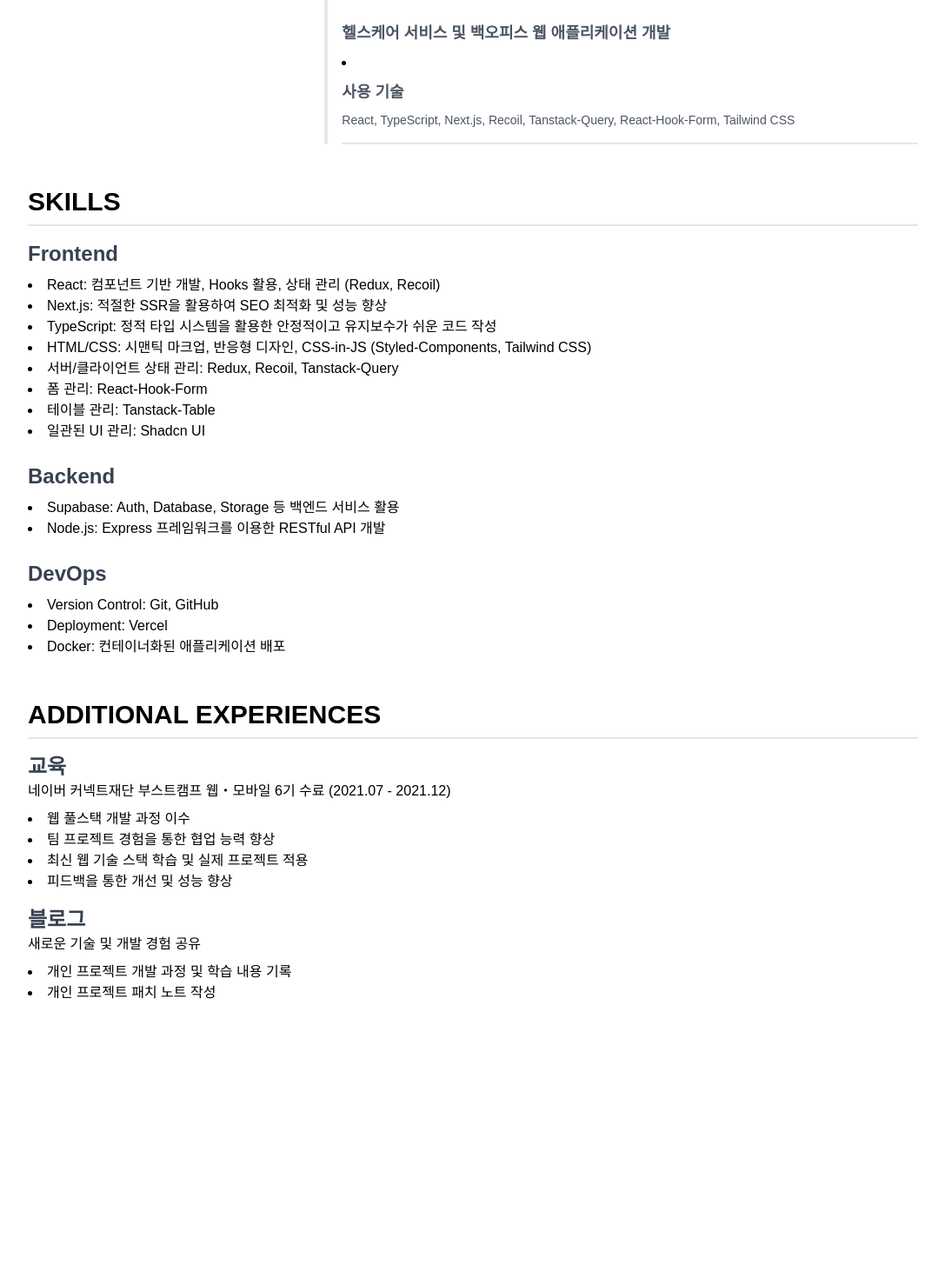
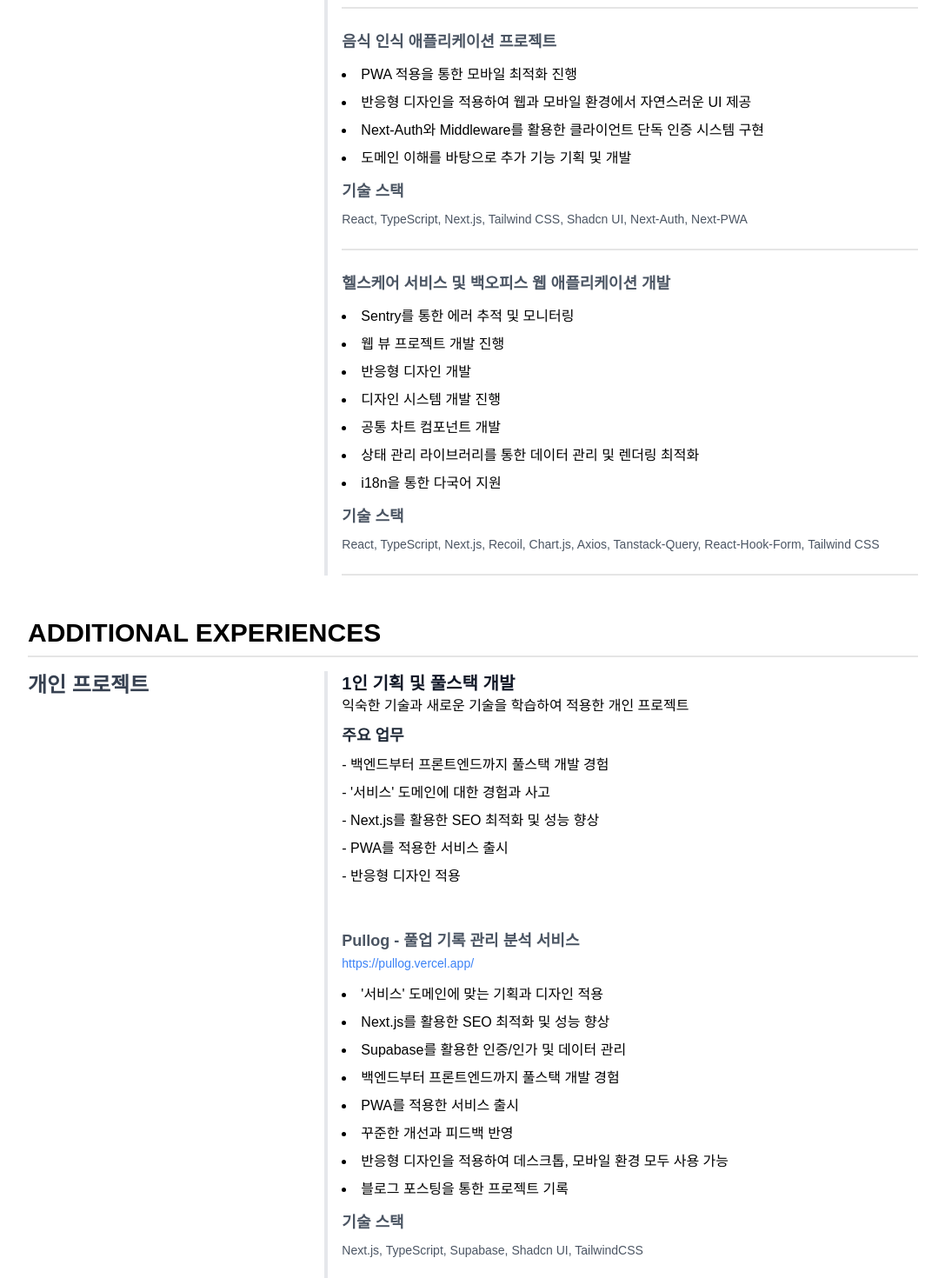
Before and after one commit to LeeKwang-min/kwangmin-portfolio, a Next.js app: page /resume in a window 1280 px wide. Shown: the part 1320-2790 px from the top of the page at 87% size, without its empty margins (96-1183 px from the left). Before the commit the page ends 2554 px from the top, so only its background shows below. Built offline with nearby package versions, Linux system fonts and the light colour scheme.

Commit message:
[수정] 내용 수정 및 스타일 변경

```diff
--- a/src/app/resume/_components/Experience/Experience.tsx
+++ b/src/app/resume/_components/Experience/Experience.tsx
@@ -17,52 +17,47 @@ const experienceList = [
     projects: [
       {
         title: "사내 서비스 통합 관리 백오피스 프로젝트",
-        tasks: [""],
+        tasks: [
+          "클라이언트 기획부터 디자인, 개발까지 주도하여 리딩",
+          "Debounce를 활용한 UI를 적용하여 성능 최적화 및 사용자 경험 개선",
+          "수작업으로 진행되던 프로세스를 로직/자동화하여 사용자 편의성 향상",
+          "실제 사용자의 피드백을 반영한 UX 개선 및 효율성 향상",
+          "A/B 테스트를 통해 사용자 효율성과 편의성 향상",
+          "실제 사용자와의 꾸준한 소통을 통한 요구사항의 이해와 개발 진행",
+        ],
         stacks: [
           "React, TypeScript, Next.js, Tanstack-Table, React-Hook-Form, Tailwind CSS, Shadcn UI",
         ],
       },
       {
         title: "음식 인식 애플리케이션 프로젝트",
-        tasks: [""],
+        tasks: [
+          "PWA 적용을 통한 모바일 최적화 진행",
+          "반응형 디자인을 적용하여 웹과 모바일 환경에서 자연스러운 UI 제공",
+          "Next-Auth와 Middleware를 활용한 클라이언트 단독 인증 시스템 구현",
+          "도메인 이해를 바탕으로 추가 기능 기획 및 개발",
+        ],
         stacks: [
-          "React, TypeScript, Next.js, Next-Auth, Next-PWA, Tailwind CSS, Shadcn UI",
+          "React, TypeScript, Next.js, Tailwind CSS, Shadcn UI, Next-Auth, Next-PWA",
         ],
       },
       {
         title: "헬스케어 서비스 및 백오피스 웹 애플리케이션 개발",
-        tasks: [""],
+        tasks: [
+          "Sentry를 통한 에러 추적 및 모니터링",
+          "웹 뷰 프로젝트 개발 진행",
+          "반응형 디자인 개발",
+          "디자인 시스템 개발 진행",
+          "공통 차트 컴포넌트 개발",
+          "상태 관리 라이브러리를 통한 데이터 관리 및 렌더링 최적화",
+          "i18n을 통한 다국어 지원",
+        ],
         stacks: [
-          "React, TypeScript, Next.js, Recoil, Tanstack-Query, React-Hook-Form, Tailwind CSS",
+          "React, TypeScript, Next.js, Recoil, Chart.js, Axios, Tanstack-Query, React-Hook-Form, Tailwind CSS",
         ],
       },
     ],
   },
-  // {
-  //   company: "개인 프로젝트",
-  //   position: "1인 기획 및 풀스택 개발",
-  //   period: "2023.03 - 2023.05",
-  //   description: "Next.js를 활용한 개인 블로그 플랫폼 개발",
-  //   tasks: [
-  //     "Next.js를 활용한 개인 블로그 플랫폼 개발",
-  //     "SSR을 활용한 SEO 최적화",
-  //     "마크다운 에디터 구현",
-  //     "댓글 시스템 개발",
-  //     "반응형 디자인 적용",
-  //   ],
-  //   projects: [
-  //     {
-  //       title: "서비스 관리 백오피스 프로젝트",
-  //       tasks: [
-  //         "Next.js를 활용한 개인 블로그 플랫폼 개발",
-  //         "SSR을 활용한 SEO 최적화",
-  //         "마크다운 에디터 구현",
-  //         "반응형 디자인 적용",
-  //       ],
-  //       stacks: ["Next.js, TypeScript, MongoDB, TailwindCSS"],
-  //     },
-  //   ],
-  // },
 ];
 
 function Experience() {
@@ -82,30 +77,30 @@ function Experience() {
             </div>
             <div className="w-full md:w-2/3 space-y-4">
               <div className="border-l-4 border-gray-200 pl-4">
-                <h4 className="text-xl font-semibold text-gray-700">
+                <h4 className="text-xl font-semibold text-gray-900">
                   {item.position}
                 </h4>
                 <p className="mb-2">{item.description}</p>
-                <h5 className="text-lg font-semibold text-gray-600 mb-2">
+                <h5 className="text-lg font-semibold text-gray-800 mb-2">
                   주요 업무
                 </h5>
-                <ul className="mb-2 flex flex-col gap-2">
+                <ul className="mb-2 flex flex-col gap-2 pb-4">
                   {item.tasks.map((task) => (
                     <li key={task}>{`- ${task}`}</li>
                   ))}
                 </ul>
                 {item.projects.map((project) => (
-                  <div key={project.title} className="mt-8 border-b-2 pb-4">
+                  <div key={project.title} className="border-b-2 py-6">
                     <h5 className="text-lg font-semibold text-gray-600 mb-2">
                       {project.title}
                     </h5>
-                    <ul className="list-disc list-inside mb-2">
+                    <ul className="list-disc list-inside mb-2 leading-8">
                       {project.tasks.map((task) => (
                         <li key={task}>{task}</li>
                       ))}
                     </ul>
                     <h5 className="text-lg font-semibold text-gray-600 mb-2">
-                      사용 기술
+                      기술 스택
                     </h5>
                     <p className="text-sm text-gray-600">
                       {project.stacks?.join(", ")}
--- /dev/null
+++ b/src/app/resume/_components/Experience/OtherExperience.tsx
@@ -0,0 +1,101 @@
+const othenExperienceList = [
+  {
+    company: "개인 프로젝트",
+    position: "1인 기획 및 풀스택 개발",
+    period: "",
+    description: "익숙한 기술과 새로운 기술을 학습하여 적용한 개인 프로젝트",
+    tasks: [
+      "백엔드부터 프론트엔드까지 풀스택 개발 경험",
+      "'서비스' 도메인에 대한 경험과 사고",
+      "Next.js를 활용한 SEO 최적화 및 성능 향상",
+      "PWA를 적용한 서비스 출시",
+      "반응형 디자인 적용",
+    ],
+    projects: [
+      {
+        title: "Pullog - 풀업 기록 관리 분석 서비스",
+        URL: "https://pullog.vercel.app/",
+        tasks: [
+          "'서비스' 도메인에 맞는 기획과 디자인 적용",
+          "Next.js를 활용한 SEO 최적화 및 성능 향상",
+          "Supabase를 활용한 인증/인가 및 데이터 관리",
+          "백엔드부터 프론트엔드까지 풀스택 개발 경험",
+          "PWA를 적용한 서비스 출시",
+          "꾸준한 개선과 피드백 반영",
+          "반응형 디자인을 적용하여 데스크톱, 모바일 환경 모두 사용 가능",
+          "블로그 포스팅을 통한 프로젝트 기록",
+        ],
+        stacks: ["Next.js, TypeScript, Supabase, Shadcn UI, TailwindCSS"],
+      },
+    ],
+  },
+];
+
+function OtherExperience() {
+  return (
+    <section className="mb-12">
+      <h2 className="text-3xl font-semibold mb-4 border-b-2 pb-2">
+        ADDITIONAL EXPERIENCES
+      </h2>
+      <div className="space-y-8">
+        {othenExperienceList.map((item) => (
+          <div key={item.company} className="flex flex-col md:flex-row">
+            <div className="w-full md:w-1/3 mb-4 md:mb-0">
+              <h3 className="text-2xl font-semibold text-gray-700">
+                {item.company}
+              </h3>
+              <p className="text-gray-600">{item.period}</p>
+            </div>
+            <div className="w-full md:w-2/3 space-y-4">
+              <div className="border-l-4 border-gray-200 pl-4">
+                <h4 className="text-xl font-semibold text-gray-900">
+                  {item.position}
+                </h4>
+                <p className="mb-2">{item.description}</p>
+                <h5 className="text-lg font-semibold text-gray-800 mb-2">
+                  주요 업무
+                </h5>
+                <ul className="mb-2 flex flex-col gap-2 pb-4">
+                  {item.tasks.map((task) => (
+                    <li key={task}>{`- ${task}`}</li>
+                  ))}
+                </ul>
+                {item.projects.map((project) => (
+                  <div key={project.title} className="border-b-2 py-6">
+                    <h5 className="text-lg font-semibold text-gray-600">
+                      {project.title}
+                    </h5>
+                    <span className="text-sm text-blue-500">
+                      {project.URL && (
+                        <a
+                          href={project.URL}
+                          target="_blank"
+                          rel="noopener noreferrer"
+                        >
+                          {project.URL}
+                        </a>
+                      )}
+                    </span>
+                    <ul className="list-disc list-inside my-2 leading-8">
+                      {project.tasks.map((task) => (
+                        <li key={task}>{task}</li>
+                      ))}
+                    </ul>
+                    <h5 className="text-lg font-semibold text-gray-600 mb-2">
+                      기술 스택
+                    </h5>
+                    <p className="text-sm text-gray-600">
+                      {project.stacks?.join(", ")}
+                    </p>
+                  </div>
+                ))}
+              </div>
+            </div>
+          </div>
+        ))}
+      </div>
+    </section>
+  );
+}
+
+export default OtherExperience;
--- a/src/app/resume/_components/Introduction/Introduction.tsx
+++ b/src/app/resume/_components/Introduction/Introduction.tsx
@@ -4,7 +4,7 @@ const introduction = `"사용자 친화적 서비스를 만드는것을 최우
 팀원과의 소통을 가장 중요하게 생각하며, 협업을 통해 더 나은 서비스를 만들어가는 것을 목표로 하고 있습니다.
 동료 평가를 통해 '팀 리더로 적합한', '문제 해결 능력이 뛰어난', '팀의 신뢰를 가장 많이 받은', '가장 책임감 있는' 동료로 평가받았습니다.
 도메인을 이해하고 이해를 바탕으로 문제를 해결하는 것을 중요하게 생각하며, 그 과정에서 성취감을 느끼고 있습니다.
-좋은 개발자를 넘어 동료가 되기 위해 끊임없이 노력하고 성장하고 있습니다.
+좋은 개발자를 넘어 동료가 되기 위해 노력합니다.
 `;
 
 function Introduction() {
--- a/src/app/resume/_components/Skill/Skill.tsx
+++ b/src/app/resume/_components/Skill/Skill.tsx
@@ -28,16 +28,8 @@ const skillList = [
         description: "Redux, Recoil, Tanstack-Query",
       },
       {
-        name: "폼 관리",
-        description: "React-Hook-Form",
-      },
-      {
-        name: "테이블 관리",
-        description: "Tanstack-Table",
-      },
-      {
-        name: "일관된 UI 관리",
-        description: "Shadcn UI",
+        name: "UI/상태 관리",
+        description: "React-Hook-Form, Tanstack-Table, Shadcn UI",
       },
     ],
   },
@@ -77,16 +69,17 @@ function Skill() {
   return (
     <section className="mb-12">
       <h2 className="text-3xl font-semibold mb-4 border-b-2 pb-2">SKILLS</h2>
-      <div className="space-y-6">
+      <div className="space-y-6 flex flex-wrap gap-4">
         {skillList.map((item) => (
-          <div key={item.title}>
+          <div key={item.title} className="border-l-4 border-gray-200 pl-4">
             <h3 className="text-2xl font-semibold mb-2 text-gray-700">
               {item.title}
             </h3>
-            <ul className="list-disc list-inside">
+            <ul className="list-disc list-inside space-y-2">
               {item.skills.map((skill) => (
-                <li key={skill.name}>
-                  {skill.name}: {skill.description}
+                <li key={skill.name} className="flex flex-col gap-1">
+                  <span className="font-semibold">{skill.name}</span>
+                  <span className="text-gray-600">{skill.description}</span>
                 </li>
               ))}
             </ul>
--- a/src/app/resume/_components/Work/Work.tsx
+++ b/src/app/resume/_components/Work/Work.tsx
@@ -26,7 +26,7 @@ function Work() {
   return (
     <section>
       <h2 className="text-3xl font-semibold mb-4 border-b-2 pb-2">
-        ADDITIONAL EXPERIENCES
+        ADDITIONAL
       </h2>
       <div className="space-y-4">
         {workList.map((item) => (
--- a/src/app/resume/page.tsx
+++ b/src/app/resume/page.tsx
@@ -4,6 +4,7 @@ import Introduction from "./_components/Introduction/Introduction";
 import Experience from "./_components/Experience/Experience";
 import Skill from "./_components/Skill/Skill";
 import Work from "./_components/Work/Work";
+import OtherExperience from "./_components/Experience/OtherExperience";
 
 const Resume = () => {
   return (
@@ -12,6 +13,7 @@ const Resume = () => {
         <Information />
         <Introduction />
         <Experience />
+        <OtherExperience />
         <Skill />
         <Work />
       </div>
```
